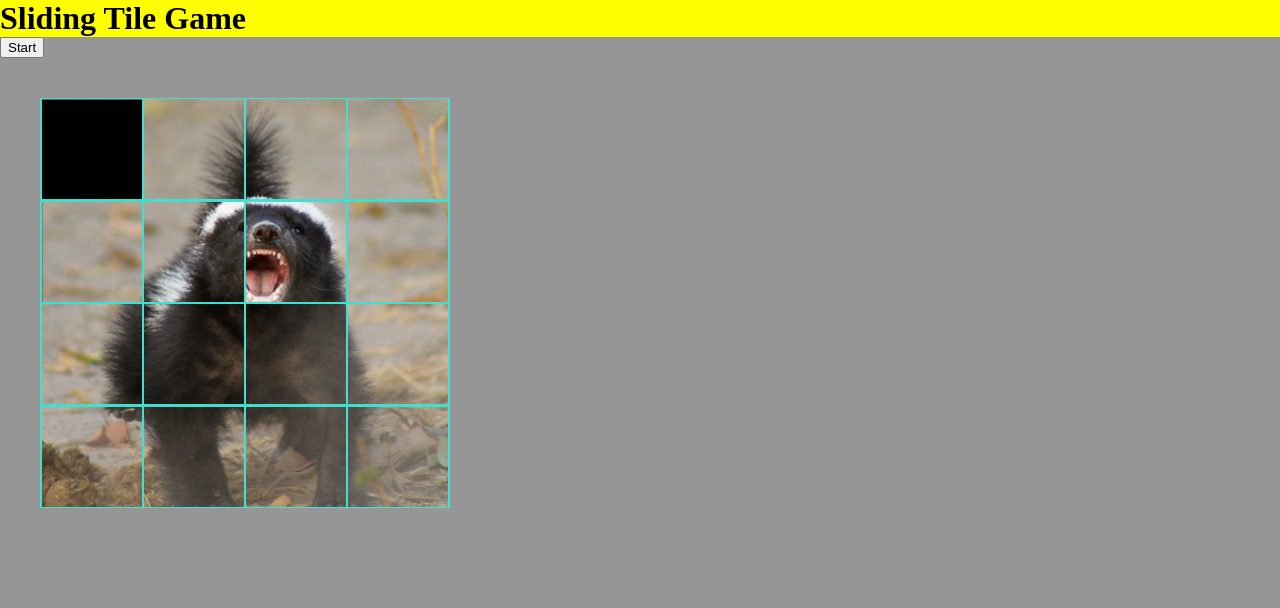
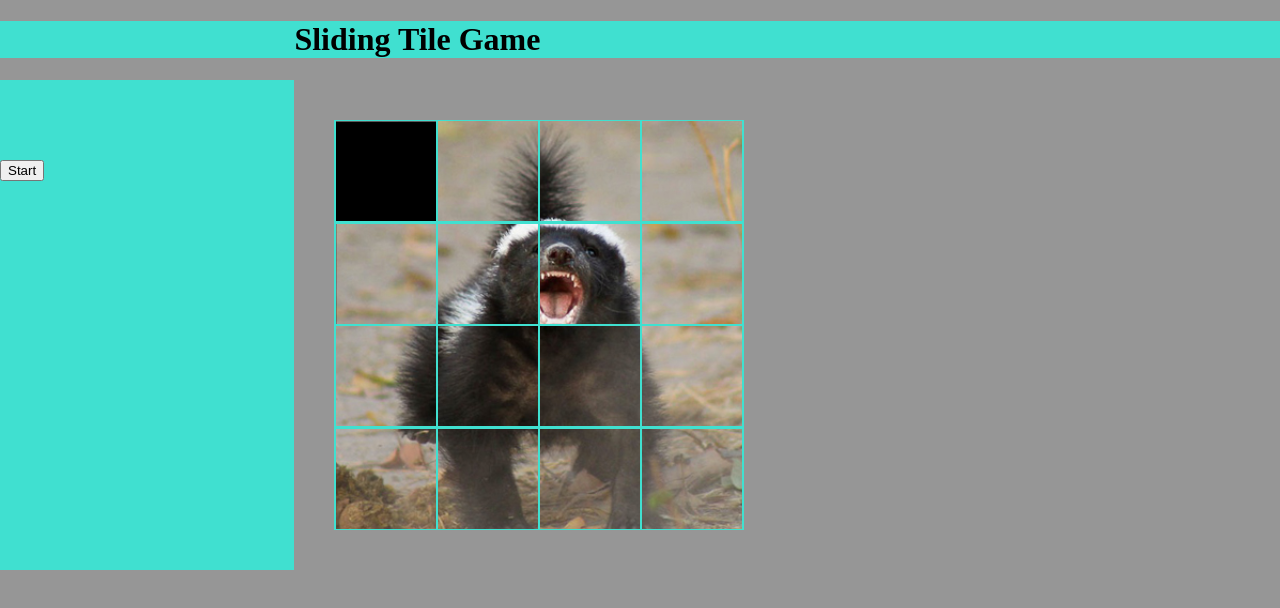
Before and after one commit to aefritz/Sliding-Tile-Game, a plain HTML site: page index.html in a window 1280 px wide. Drawn offline with Linux system fonts and the light colour scheme.

Commit message:
styled HTML header

```diff
--- a/index.html
+++ b/index.html
@@ -13,7 +13,7 @@
     </header>
 
     <main>
-      <section><button id="start">Start</button></section>
+      <section><button class="start">Start</button></section>
       <div class="board"></div>
     </main>
 
--- a/script.js
+++ b/script.js
@@ -1,5 +1,6 @@
 let board = document.querySelector('.board');
-let images = ["assets/0.png","assets/1.png","assets/2.png","assets/3.png","assets/4.png","assets/5.png","assets/6.png","assets/7.png","assets/8.png","assets/9.png","assets/10.png","assets/11.png","assets/12.png","assets/13.png","assets/14.png","assets/15.png"];
+let currentBestMoves;
+let currentBestTime;
 let boardPositions = [
   [1,2,3,4],
   [5,6,7,8],
@@ -7,7 +8,7 @@ let boardPositions = [
   [13,14,15,16]
 ];
 
-document.getElementById("start").addEventListener('click', AddListenersAndRandomizeBoard);
+document.querySelector(".start").addEventListener('click', AddListenersAndRandomizeBoard);
 
 function makeBoard (array) {
   let i=0;
@@ -17,7 +18,7 @@ function makeBoard (array) {
        newCell.setAttribute('class','cell');
        newCell.dataset.row = array.indexOf(row);
        newCell.setAttribute('id',i);
-       newCell.style.background = "url(" + `"${images[i]}"` +")";
+       newCell.style.background = "url(assets/" + `${i}` +".png)";
        newCell.style.order = a-1;
        board.appendChild(newCell);
        i++;
@@ -44,8 +45,9 @@ function swapOrder (x,y) {
 }
 function renderScreenAndCheckWin () {
   let boardDivs = Array.from(document.querySelectorAll('.cell'));
-  if (boardDivs.every((a)=>(a.id == a.style.order))) {
+  if (boardDivs.every(a => (a.id == a.style.order))) {
     alert("You win");
+    boardDivs.forEach(a => a.removeEventListener('click',testForMove));
   }
 }
 function randomizeTiles () {
--- a/style.css
+++ b/style.css
@@ -4,19 +4,24 @@ body {
   margin: 0;
 }
 header {
-  background: yellow;
+  background: turquoise;
   margin: 0;
   padding: 0;
 }
 h1 {
-  margin: 0;
+  margin-left: 23%;
   padding: 0;
 }
-.main {
+main {
   margin: 0;
   padding: 0;
   display: grid;
-  grid-template-columns: 50px 200px 50px 450px;
+  grid-template-columns: 23% 4% 1fr 8%;
+}
+section {
+  padding-top: 80px;
+  background: turquoise;
+  grid-column-start: 1;
 }
 .board {
   position: relative;
@@ -28,7 +33,6 @@ h1 {
   align-items: center;
   justify-content: center;
   flex-wrap: wrap;
-  grid-column-start: 4;
 }
 .cell {
   margin: 1px;
```
